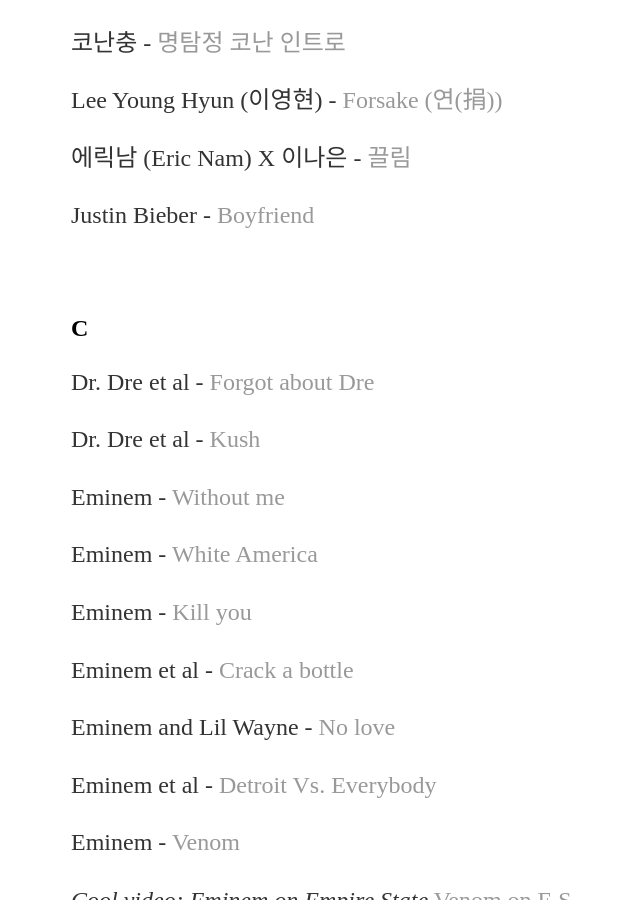
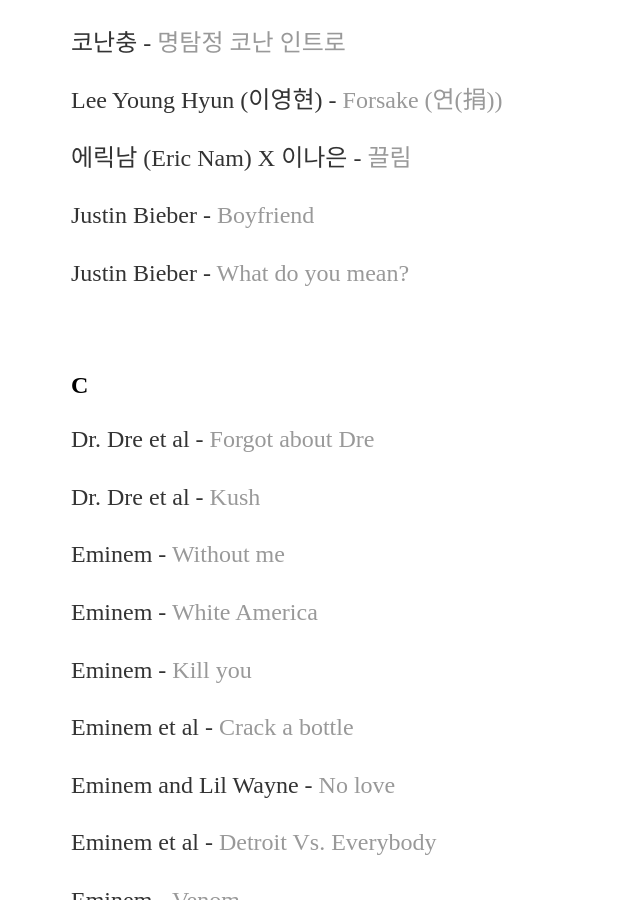
Before and after one commit to yjkweon24/yjkweon24.github.io, a Jekyll site: the page built from _posts/2018-10-23-songs-that-i-love.md, in a window 1280 px wide and 900 px high, scrolled down 7850 px. Shown: the whole window, without its empty margins (121-761 px from the left). Built offline with Jekyll 4.4.1, drawn with Linux system fonts in a browser that asks for light colours.

Commit message:
Update 2018-10-23-songs-that-i-love.md

```diff
--- a/_posts/2018-10-23-songs-that-i-love.md
+++ b/_posts/2018-10-23-songs-that-i-love.md
@@ -271,6 +271,8 @@
 
 Justin Bieber - [Boyfriend](https://www.youtube.com/watch?v=4GuqB1BQVr4)
 
+Justin Bieber - [What do you mean?](https://www.youtube.com/watch?v=DK_0jXPuIr0)
+
 <br>
 
 ## C
```
